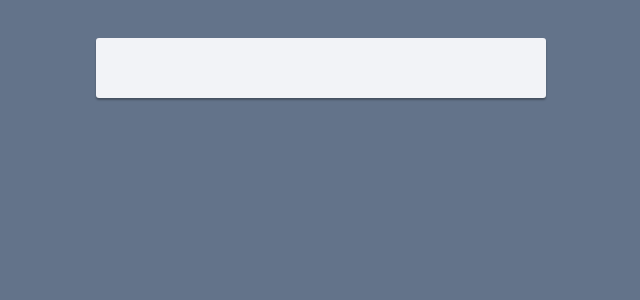
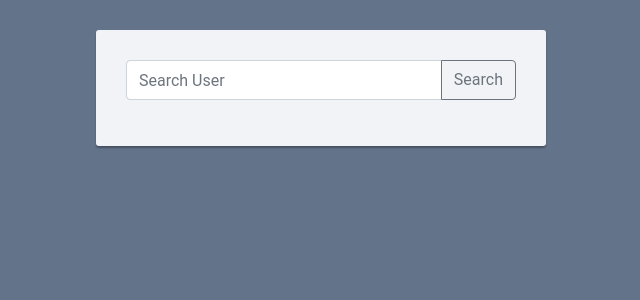
Before and after one commit to ShailMahan012/RatChetChatApp, a PHP site: page /app/contacts.php in a window 1280 px wide. Shown: the top 300 px of the page, without its empty margins (319-959 px from the left). Run offline with PHP 8.4, Linux system fonts and the light colour scheme.

Commit message:
Incomplete Contacs

```diff
--- a/app/contacts.php
+++ b/app/contacts.php
@@ -4,13 +4,19 @@
     <meta charset="UTF-8">
     <meta http-equiv="X-UA-Compatible" content="IE=edge">
     <meta name="viewport" content="width=device-width, initial-scale=1.0">
+    <link rel="stylesheet" href="https://cdn.jsdelivr.net/npm/bootstrap@4.4.1/dist/css/bootstrap.min.css" integrity="sha384-Vkoo8x4CGsO3+Hhxv8T/Q5PaXtkKtu6ug5TOeNV6gBiFeWPGFN9MuhOf23Q9Ifjh" crossorigin="anonymous">
     <link rel="stylesheet" href="css/contacts.css">
     <title>Contacts</title>
 </head>
 <body>
     <div class="container">
         <div class="inner-container">
-
+            <div class="input-group mb-3">
+                <input type="text" class="form-control" placeholder="Search User" aria-label="Recipient's username" aria-describedby="basic-addon2">
+                <div class="input-group-append">
+                    <button class="btn btn-outline-secondary" type="button">Search</button>
+                </div>
+            </div>
         </div>
     </div>
 </body>
--- a/app/css/contacts.css
+++ b/app/css/contacts.css
@@ -18,3 +18,14 @@ body {
 	box-shadow: 0px 2px 2px rgba(0, 0, 0, 0.3);
 	padding: 30px;
 }
+.form-group {
+	margin-bottom: 20px;
+}
+.form-control {
+	height: 40px;
+	box-shadow: none;
+	color: #2b2b2b;
+}
+.form-control:focus {
+	border-color: #5cb85c;
+}
--- a/app/index.html
+++ b/app/index.html
@@ -19,7 +19,7 @@
                 <button id="send_btn" onclick="send_msg()" class="btn btn-success btn-sm btn-block" disabled>SEND</button>
             </div>
             <div class="form-group">
-                <a class="btn btn-secondary btn-sm btn-block" style="color: white;">CONTACTS</a>
+                <a href="contacts.php" class="btn btn-secondary btn-sm btn-block" style="color: white;">CONTACTS</a>
             </div>
             <div class="form-group">
                 <button onclick="logout()" class="btn btn-outline-danger btn-sm btn-block">LOGOUT</button>
```
